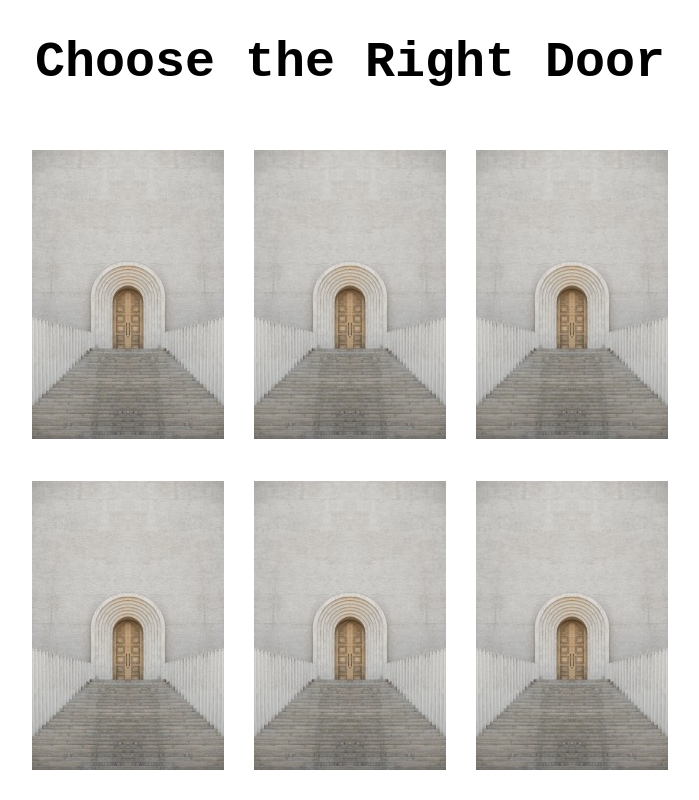
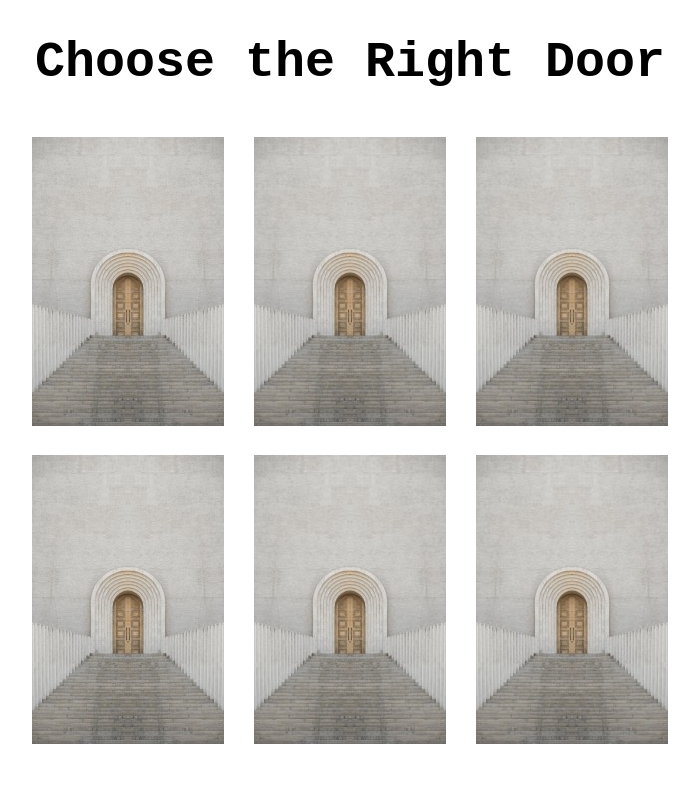
Before and after one commit to bitskriegofficial/InductionCTF-2022, a plain HTML site: page web/AnyWhereDoor/index.html in a window 1280 px wide. Shown: the whole page, without its empty margins (290-989 px from the left). Drawn offline with Linux system fonts and the light colour scheme.

Commit message:
Update style.css

```diff
--- a/web/AnyWhereDoor/style.css
+++ b/web/AnyWhereDoor/style.css
@@ -1,7 +1,8 @@
-html, body {
+html {
   margin: 0;
   height: 100%;
-  overflow: hidden
+  overflow-x: hidden;
+  overflow-y: scroll;
   }
 
 h1{
@@ -11,22 +12,22 @@ h1{
 
 .image1{
   display: inline-block;
-  padding-top:2vw;
+  padding-top:1vw;
 }
 .image2{
   display: inline-block;
-  padding-top:3vw;
+  padding-top:2vw;
 }
 
 .i1{
-  padding-right: 2vw;
+  margin-right: 2vw;
 }
 .i4{
-  padding-right: 2vw;
+  margin-right: 2vw;
 }
 .i2{
-  padding-right: 2vw;
+  margin-right: 2vw;
 }
 .i5{
-  padding-right: 2vw;
+  margin-right: 2vw;
 }
```
